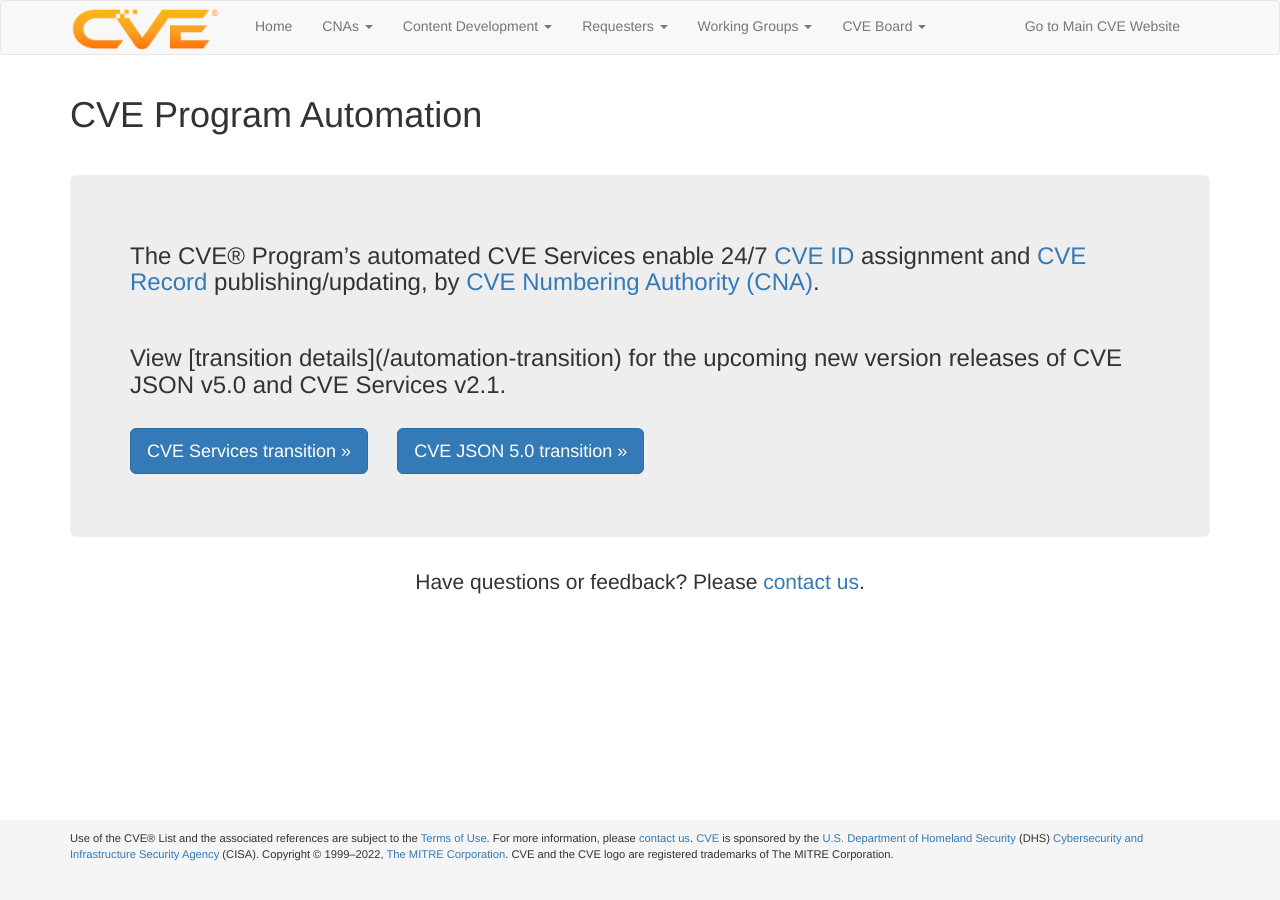
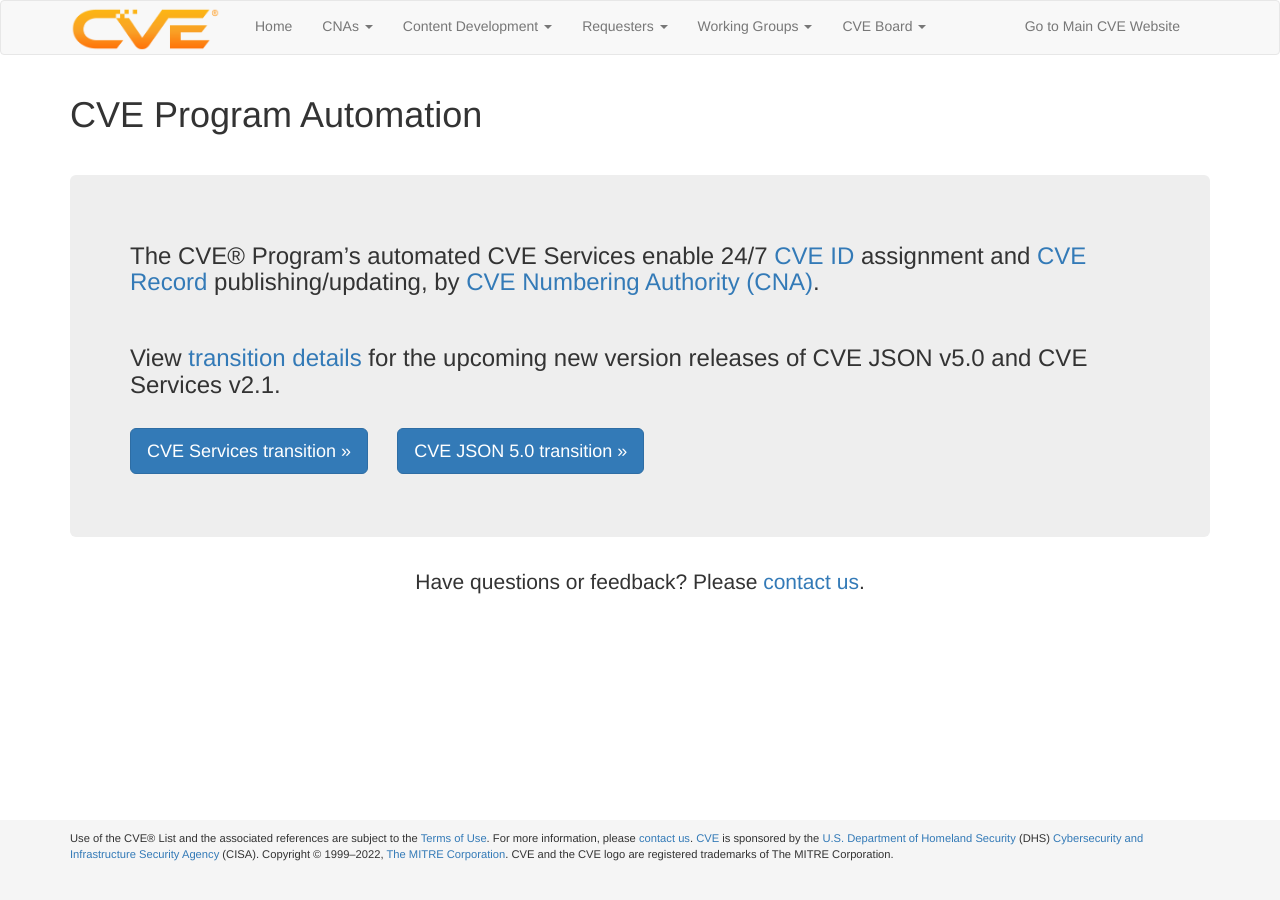
Before and after one commit to CVEProject/cveproject.github.io, a Jekyll site: the page built from index.md, in a window 1280 px wide. Built offline with Jekyll 4.4.1, drawn with Linux system fonts in a browser that asks for light colours; nearby versions of some CDN libraries; part of the change alters nothing that is shown.

Commit message:
Update index.md

```diff
--- a/index.md
+++ b/index.md
@@ -7,7 +7,7 @@ layout: page
 <div class="jumbotron">
   <h3>The CVE® Program’s automated CVE Services enable 24/7 <a href="https://www.cve.org/ResourcesSupport/Glossary?activeTerm=glossaryCVEID">CVE ID</a> assignment and <a href="https://www.cve.org/ResourcesSupport/Glossary?activeTerm=glossaryRecord">CVE Record</a> publishing/updating, by <a href="https://www.cve.org/ProgramOrganization/CNAs">CVE Numbering Authority (CNA)</a>.</h3>
   <br>
-  <h3>View [transition details](/automation-transition) for the upcoming new version releases of CVE JSON v5.0 and CVE Services v2.1.</h3>
+  <h3>View <a href="https://cveproject.github.io/automation-transition">transition details</a> for the upcoming new version releases of CVE JSON v5.0 and CVE Services v2.1.</h3>
   <br>
   <p><a class="btn btn-primary btn-lg" role="button" href="https://cveproject.github.io/automation-transition">CVE Services transition »</a> &nbsp; &nbsp;
   <a class="btn btn-primary btn-lg" role="button" href="https://cveproject.github.io/automation-transition">CVE JSON 5.0 transition »</a></p>
```
